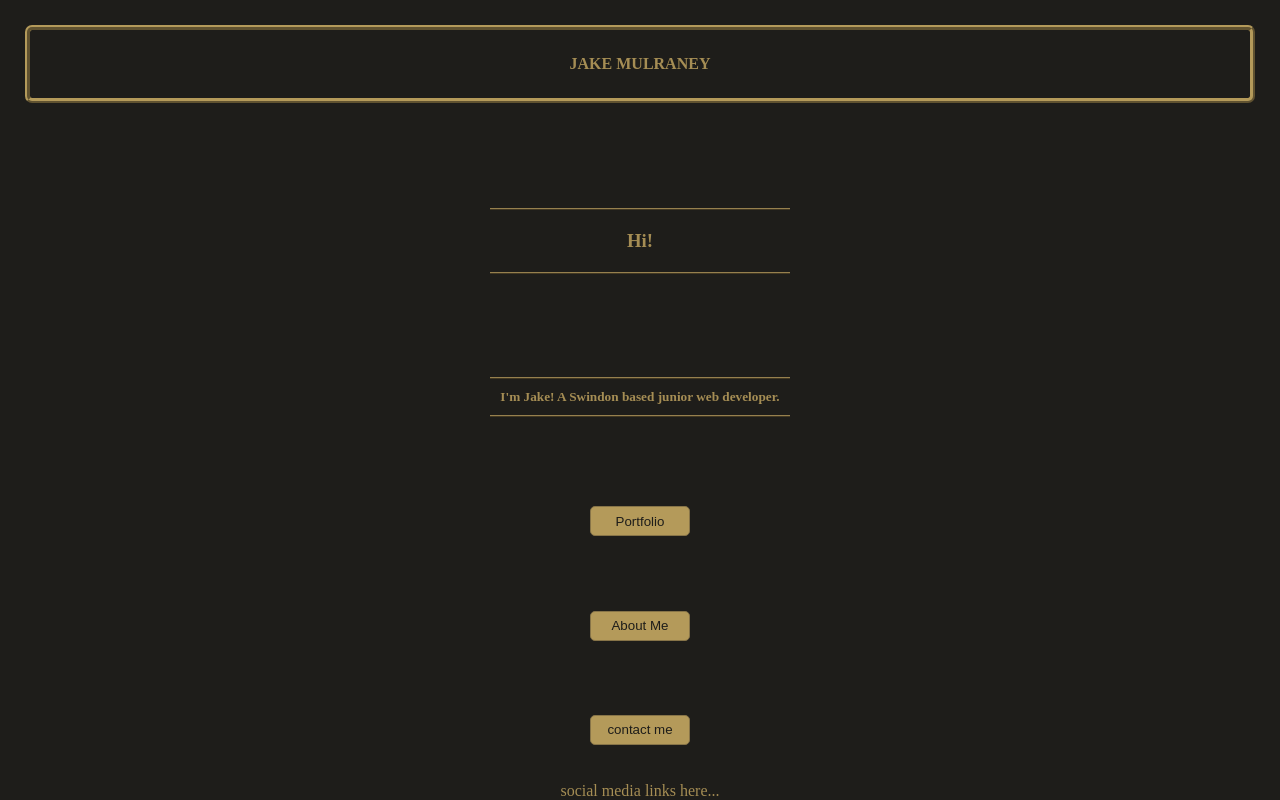
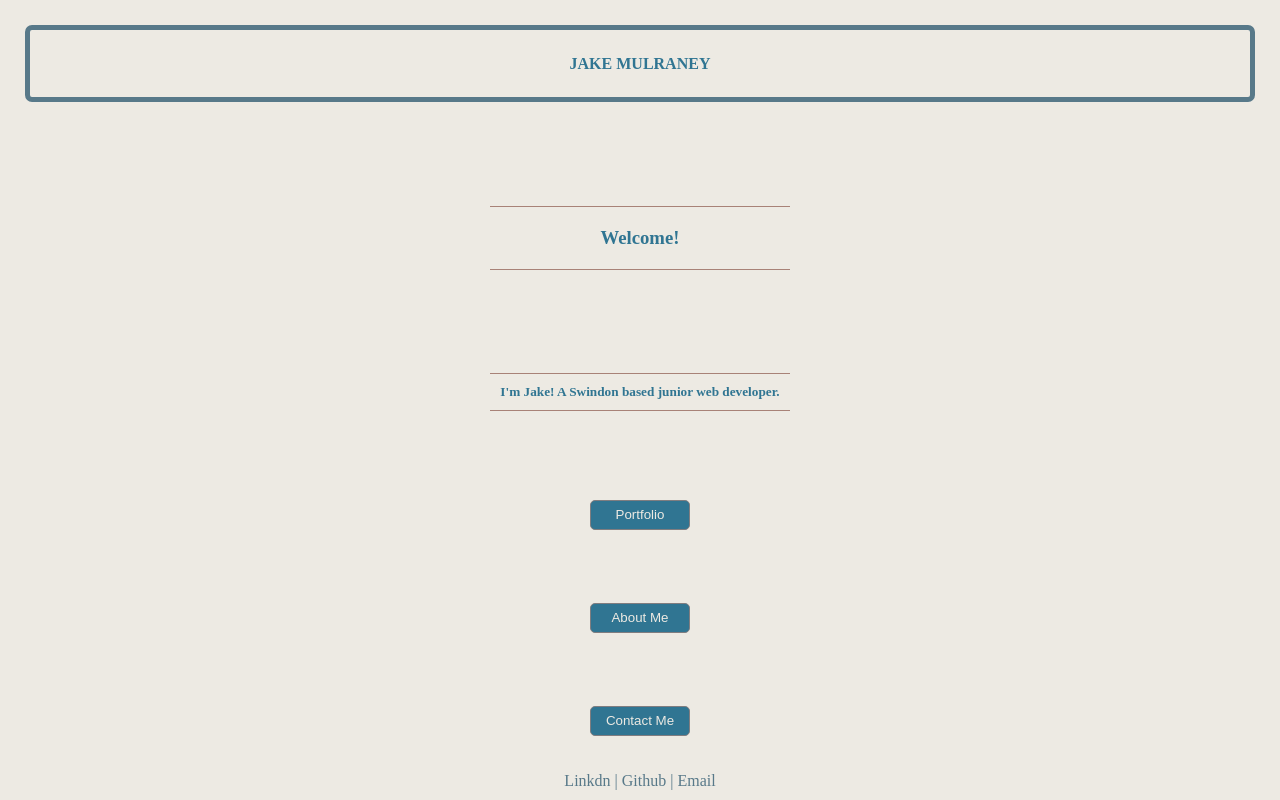
Before and after one commit to JakeM1993/JakeM-Portfolio, a plain HTML site: page homepage.html in a window 1280 px wide. Drawn offline with Linux system fonts and the light colour scheme.

Commit message:
Changed color pallet and altered media-links

```diff
--- a/homepage.html
+++ b/homepage.html
@@ -17,21 +17,21 @@
         </header>
 
             <div class="section nav-text">
-                    <h3 class="intro">Hi!</h3>
+                    <h3 class="intro">Welcome!</h3>
                     <h5 class="intro">I'm Jake! A Swindon based junior web developer.</h5>
             </div>
 
             <div class="section nav-buttons">
                 <button class="button portfolio">Portfolio</button>
                 <button class="button about-me">About Me</button>
-                <button class="button contact-me">contact me</button>
+                <button class="button contact-me">Contact Me</button>
             </div>
 
 
 
 
 
-        <footer class="section media-links">social media links here...
+        <footer class="section media-links"> Linkdn | Github | Email
         </footer>
     </div>
 </body>
--- a/styles/_base.scss
+++ b/styles/_base.scss
@@ -1,6 +1,6 @@
-$color1b: #1e1d1a;
-$color1: #b49a5a;
-$color2: #a58d54;
-$color3: #96804e;
-$color4: #877448;
+$color1b: #edeae3;
+$color1: #307592;
+$color2: #587989;
+$color3: #807d80;
+$color4: #a88277;
 $breakpoint-phone: 480px;
--- a/styles/_components.scss
+++ b/styles/_components.scss
@@ -4,7 +4,7 @@
     align-items: center;
     text-align: center;
     overflow: hidden;
-    border:  5px ridge $color1;
+    border:  5px solid $color2;
     border-radius: 7px;
     margin: 25px;
 }
@@ -14,6 +14,8 @@
     justify-content: center;
     align-items: center;
     text-align: center;
+    color:  $color2;
+    margin-bottom: 10px;
 }
 
 .nav-text {
@@ -24,14 +26,14 @@
 }
 
 .nav-text h3 {
-    border-bottom: 2px ridge $color3;
-    border-top: 2px ridge $color3;
+    border-bottom: 1px ridge $color4;
+    border-top: 1px ridge $color4;
     padding: 20px;
 }
 
 .nav-text h5 {
-    border-bottom: 2px ridge $color3;
-    border-top: 2px ridge $color3;
+    border-bottom: 1px ridge $color4;
+    border-top: 1px ridge $color4;
     padding: 10px;
 }
 
@@ -44,7 +46,7 @@
 .button {
     color: $color1b;
     background-color: $color1;
-    border: 1px solid $color4;
+    border: 1px solid $color3;
     border-radius: 5px;
     width: 100px;
     height: 30px;
--- a/styles/_layout.scss
+++ b/styles/_layout.scss
@@ -1,5 +1,5 @@
 * {
-    color: $color2;
+    color: $color1;
     background-color: $color1b;
     margin: 0;
     padding: 0;
```
Also changed, not shown: main.css.
